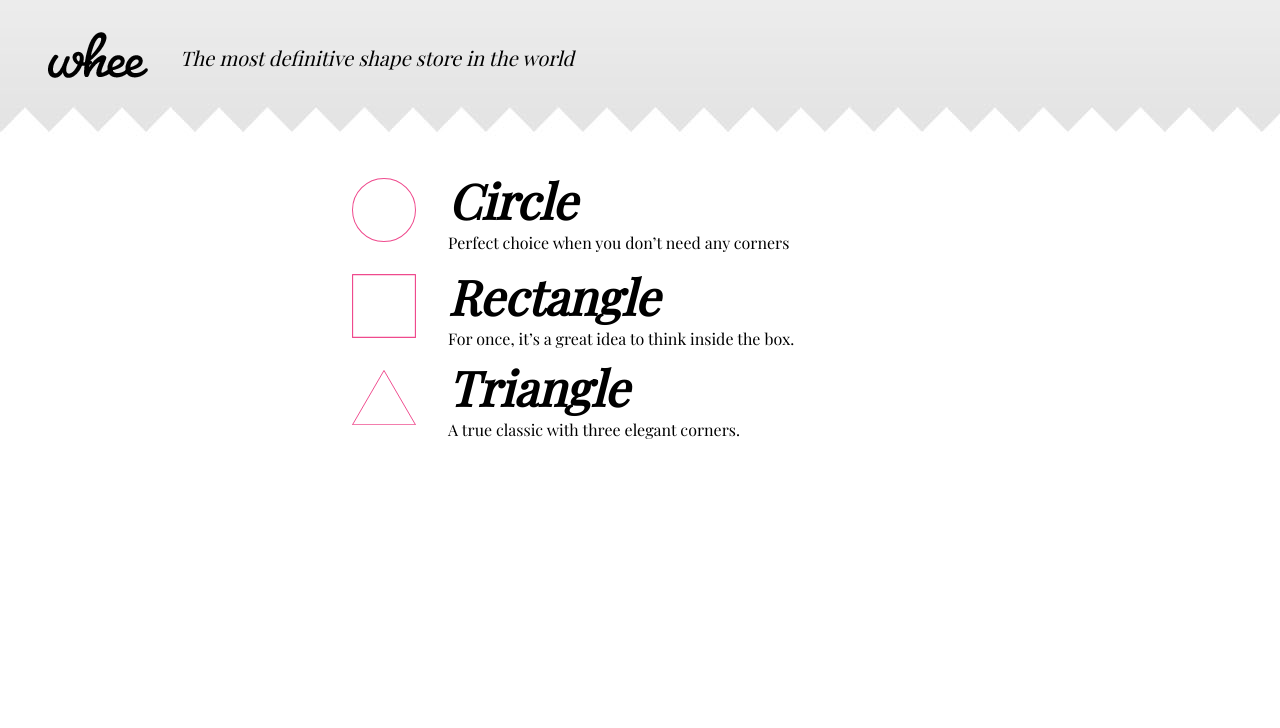
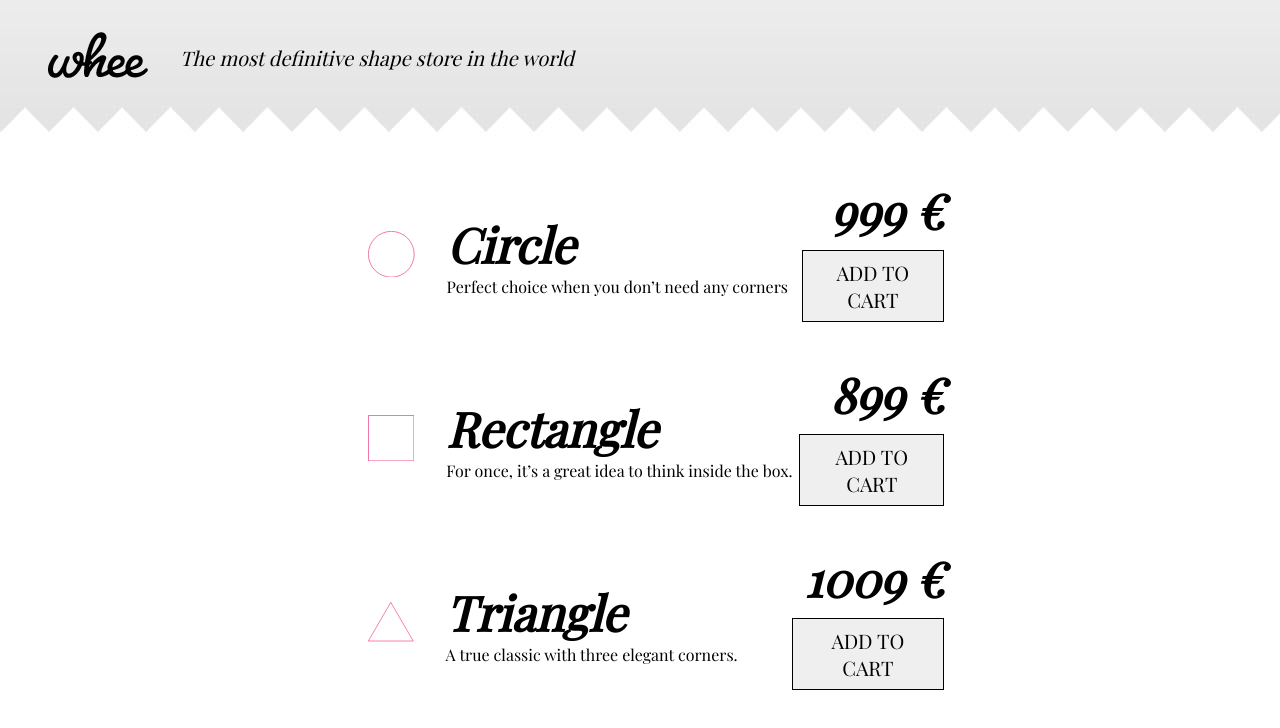
Before and after one commit to Tiinakoo/whee-frontend, a React (Create React App) app: page / in a window 1280 px wide. Shown: the top 728 px of the page. Built offline with nearby package versions, Linux system fonts and the light colour scheme; a web font is replaced by a local one.

Commit message:
Show price and button for adding to cart in UI

```diff
--- a/src/ShapeStore/ShapesModel/Shapes.js
+++ b/src/ShapeStore/ShapesModel/Shapes.js
@@ -5,22 +5,41 @@ import Icon from "../../components/shared/Icon/Icon";
 import Heading from "../../components/shared/Heading/Heading";
 import BodyText from "../../components/shared/BodyText/BodyText";
 import Element from "../../components/shared/Element/Element";
+import PrimaryButton from "../../components/shared/PrimaryButton/PrimaryButton";
+import translations from "../../translations";
+import getLanguage from "../../doings/getLanguage/getLanguage";
+
+const localTranslation = translations[getLanguage()];
 
 const Shapes = ({ shapesModel: { shapes } }) => {
-  return shapes.map(({ id, name, description }) => (
-    <div key={id}>
-      <Flex lineUpHorizontally centeredVertically>
-        <Icon iconName={name} />
+  return shapes.map(({ id, name, description, price, currency }) => (
+    <Element padding="sm" key={id}>
+      <Flex spaceBetween lineUpHorizontallyTo="md">
+        <Element minWidth="sm">
+          <Flex lineUpHorizontally centeredVertically>
+            <Icon iconName={name} />
 
-        <Element minWidth="md">
+            <Element minWidth="md">
+              <Flex>
+                <Heading>{name}</Heading>
+
+                <BodyText>{description}</BodyText>
+              </Flex>
+            </Element>
+          </Flex>
+        </Element>
+
+        <Element minWidth="sm">
           <Flex>
-            <Heading>{name}</Heading>
+            <Heading alignRight>
+              {price} {currency}
+            </Heading>
 
-            <BodyText>{description}</BodyText>
+            <PrimaryButton>{localTranslation.addToCart}</PrimaryButton>
           </Flex>
         </Element>
       </Flex>
-    </div>
+    </Element>
   ));
 };
 
--- a/src/translations.js
+++ b/src/translations.js
@@ -2,5 +2,6 @@ export default {
   en: {
     logo: "Logo",
     slogan: "The most definitive shape store in the world",
+    addToCart: "Add to cart",
   },
 };
```
